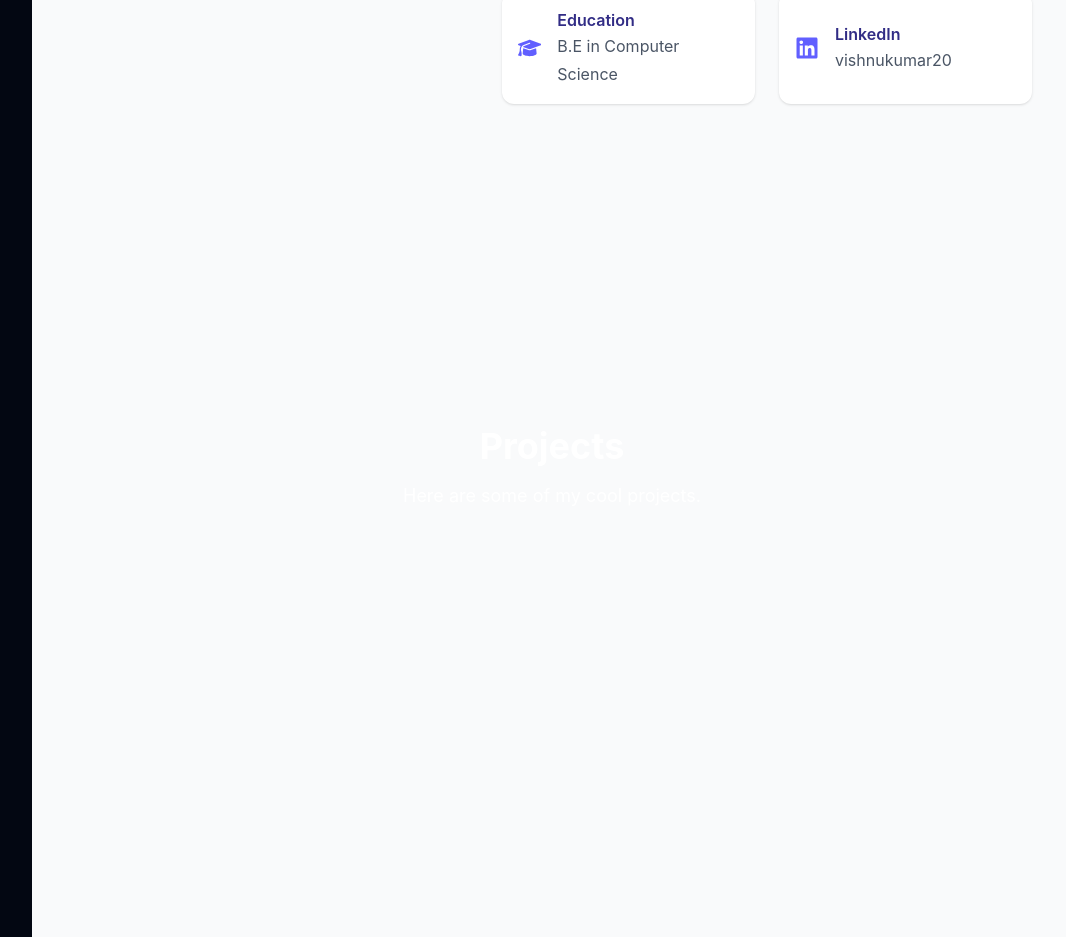
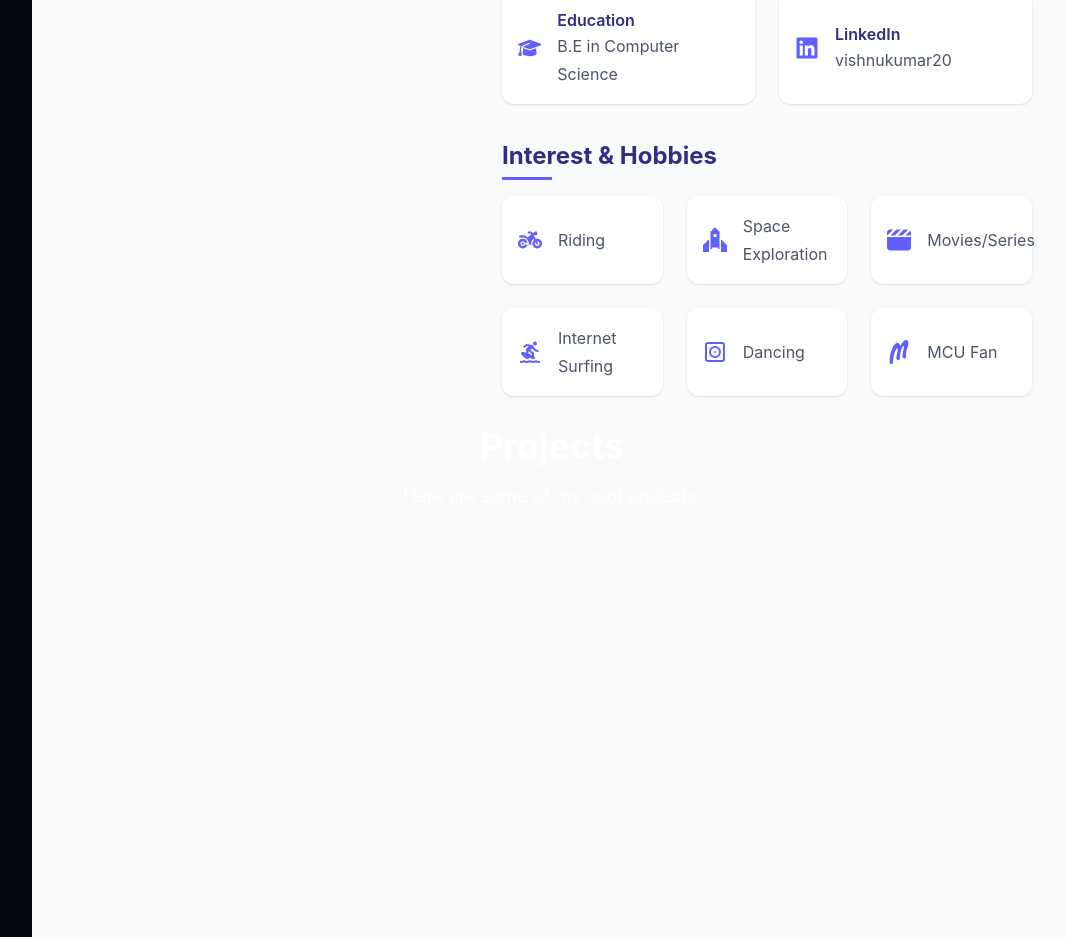
Before and after one commit to hvkvishnu/portfolio, a React (Vite) app: page / in a window 1280 px wide. Shown: the part 1572-2509 px from the top of the page, without its empty margins (208-1274 px from the left). Built offline with nearby package versions, Linux system fonts and the light colour scheme.

Commit message:
About component completed

```diff
--- a/src/components/About.tsx
+++ b/src/components/About.tsx
@@ -1,11 +1,18 @@
 import {
+  FaClapperboard,
   FaEnvelope,
   FaGraduationCap,
   FaLinkedin,
   FaLocationArrow,
+  FaMotorcycle,
+  FaSpaceAwesome,
 } from "react-icons/fa6";
 import InfoCards from "./common/InfoCard";
 import Badge from "./common/Badge";
+import { SiMarvelapp } from "react-icons/si";
+import { DiscAlbumIcon } from "lucide-react";
+import InterestCard from "./common/InterestCard";
+import { MdSurfing } from "react-icons/md";
 
 const About = () => {
   const skills = [
@@ -47,6 +54,33 @@ const About = () => {
           vishnukumar20
         </a>
       ),
+    },
+  ];
+
+  const interestAndHobbies = [
+    {
+      icon: <FaMotorcycle className="icon " />,
+      value: "Riding",
+    },
+    {
+      icon: <FaSpaceAwesome className="icon" />,
+      value: "Space Exploration",
+    },
+    {
+      icon: <FaClapperboard className="icon" />,
+      value: "Movies/Series",
+    },
+    {
+      icon: <MdSurfing className="icon" />,
+      value: "Internet Surfing",
+    },
+    {
+      icon: <DiscAlbumIcon className="icon" />,
+      value: "Dancing",
+    },
+    {
+      icon: <SiMarvelapp className="icon" />,
+      value: "MCU Fan",
     },
   ];
 
@@ -109,6 +143,12 @@ const About = () => {
           </div>
 
           <InfoCards data={infoData} />
+
+          <h2 className="header line-after text-2xl font-bold mt-5">
+            Interest & Hobbies
+          </h2>
+
+          <InterestCard data={interestAndHobbies} />
         </div>
       </div>
     </section>
--- a/src/components/common/InfoCard.tsx
+++ b/src/components/common/InfoCard.tsx
@@ -6,7 +6,7 @@ const InfoCards = ({
   data: { icon: JSX.Element; title: string; value: string | ReactElement }[];
 }) => {
   return (
-    <div className="grid grid-cols-1 md:grid-cols-2 gap-6">
+    <div className="grid grid-cols-1 xl:grid-cols-2 gap-6">
       {data.map((item, index) => (
         <div
           key={index}
@@ -14,9 +14,7 @@ const InfoCards = ({
         >
           {item.icon}
           <div>
-            <h4 className="text-base font-semibold header">
-              {item.title}
-            </h4>
+            <h4 className="text-base font-semibold header">{item.title}</h4>
             <p className="description">{item.value}</p>
           </div>
         </div>
--- /dev/null
+++ b/src/components/common/InterestCard.tsx
@@ -0,0 +1,23 @@
+import { JSX, ReactElement } from "react";
+
+const InterestCard = ({
+  data,
+}: {
+  data: { icon: JSX.Element; value: string | ReactElement }[];
+}) => {
+  return (
+    <div className="grid grid-cols-1 xl:grid-cols-3 gap-6">
+      {data.map((item, index) => (
+        <div
+          key={index}
+          className="flex items-center gap-4 p-4 rounded-xl card-animation card-hover-color group"
+        >
+          <span className="">{item.icon}</span>
+          <p className="description">{item.value}</p>
+        </div>
+      ))}
+    </div>
+  );
+};
+
+export default InterestCard;
--- a/src/index.css
+++ b/src/index.css
@@ -17,47 +17,6 @@
   -moz-osx-font-smoothing: grayscale;
 }
 
-/* a {
-  font-weight: 500;
-  color: #646cff;
-  text-decoration: inherit;
-}
-a:hover {
-  color: #535bf2;
-}
-
-body {
-  margin: 0;
-  display: flex;
-  place-items: center;
-  min-width: 320px;
-  min-height: 100vh;
-}
-
-h1 {
-  font-size: 3.2em;
-  line-height: 1.1;
-}
-
-button {
-  border-radius: 8px;
-  border: 1px solid transparent;
-  padding: 0.6em 1.2em;
-  font-size: 1em;
-  font-weight: 500;
-  font-family: inherit;
-  background-color: #1a1a1a;
-  cursor: pointer;
-  transition: border-color 0.25s;
-}
-button:hover {
-  border-color: #646cff;
-}
-button:focus,
-button:focus-visible {
-  outline: 4px auto -webkit-focus-ring-color; */
-/* } */
-
 @import "tailwindcss";
 @custom-variant dark (&:where(.dark, .dark *));
 @tailwind base;
@@ -66,7 +25,7 @@ button:focus-visible {
 
 @layer base {
   main {
-    @apply text-gray-900 bg-white dark:text-gray-100 dark:bg-gray-900;
+    @apply text-gray-600 dark:text-gray-400 bg-white dark:bg-gray-900;
   }
 }
 
@@ -96,14 +55,18 @@ button:focus-visible {
   }
 
   .description {
-    @apply text-base/7 text-gray-600 dark:text-gray-400;
+    @apply text-base/7;
   }
 
   .card-animation {
-    @apply shadow-sm hover:shadow-md delay-150 duration-300 transition-all ease-in-out hover:-translate-y-1 hover:scale-105 bg-white dark:bg-gray-800 dark:border-gray-700;
+    @apply shadow-sm hover:shadow-md delay-50 duration-300 transition-all ease-in-out hover:-translate-y-1 hover:scale-105 bg-white dark:bg-gray-800 dark:border-gray-700;
   }
 
   .icon {
-   @apply w-6 h-6 text-indigo-500
+    @apply w-6 h-6 text-indigo-500 group-hover:text-white;
+  }
+
+  .card-hover-color {
+    @apply hover:bg-indigo-600 hover:text-white;
   }
 }
```
